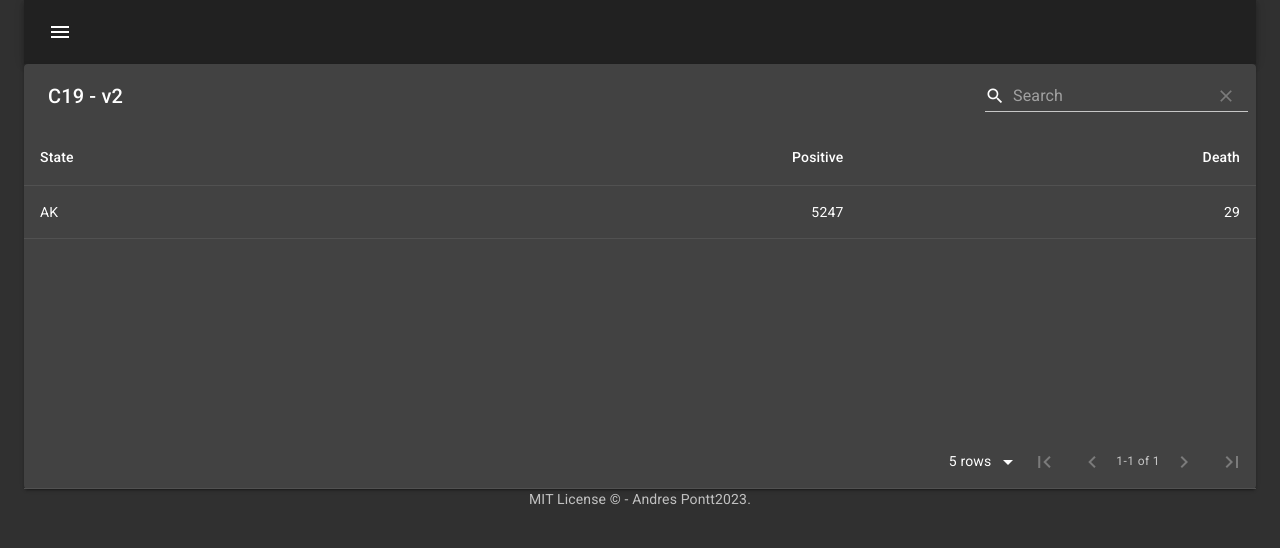
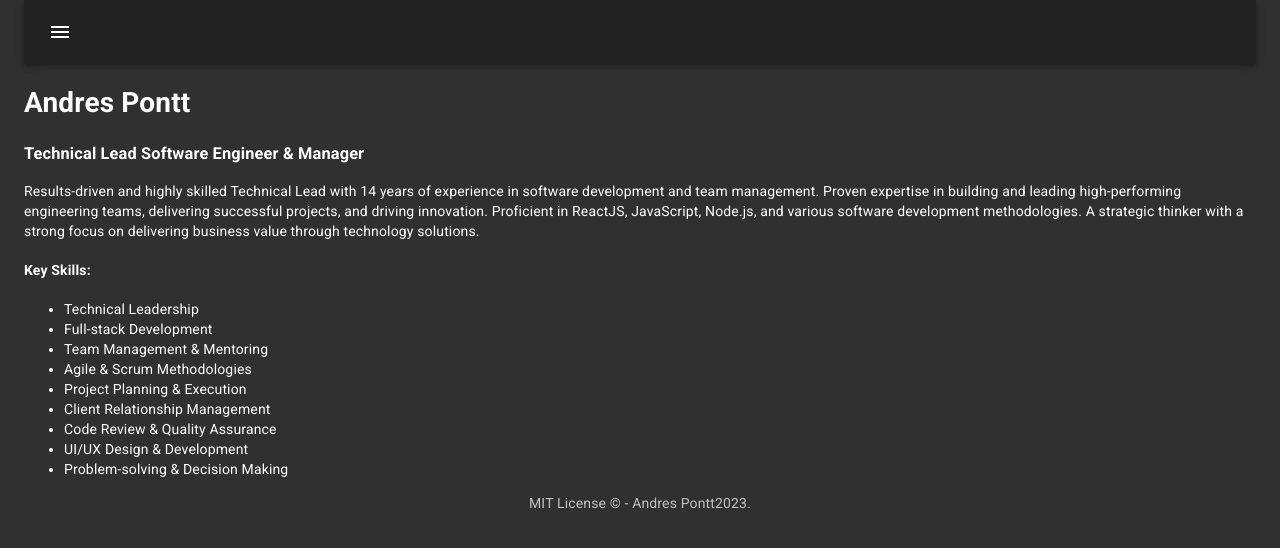
Before and after one commit to andrespontt/andrespontt.github.io.source, a React (Create React App) app: page / in a window 1280 px wide. Shown: the top 548 px of the page. Built offline with nearby package versions, Linux system fonts and the light colour scheme; no server answers.

Commit message:
add summary

```diff
--- a/src/App.js
+++ b/src/App.js
@@ -7,6 +7,7 @@ import { Switch, Route, Link, BrowserRouter as Router } from "react-router-dom";
 import ButtonAppBar from './components/ButtonAppBar';
 import grey from '@material-ui/core/colors/grey';
 import Podomoro from './components/Pomodoro';
+import ResumeSummary from './components/ResumeSummary';
 
 function Copyright() {
   return (
@@ -50,7 +51,7 @@ function App() {
           <ButtonAppBar />
           <Switch >
             <Route exact path="/">
-              <UsaDashboard />
+              <ResumeSummary />
             </Route>
             <Route path="/c19/">
               <UsaDashboard/>
--- /dev/null
+++ b/src/components/ResumeSummary.js
@@ -0,0 +1,29 @@
+import React from 'react';
+
+const ResumeSummary = () => {
+  return (
+    <div className="resume-summary">
+      <h1>Andres Pontt</h1>
+      <h3>Technical Lead Software Engineer & Manager</h3>
+      <p>
+        Results-driven and highly skilled Technical Lead with 14 years of experience in software development and team management. Proven expertise in building and leading high-performing engineering teams, delivering successful projects, and driving innovation. Proficient in ReactJS, JavaScript, Node.js, and various software development methodologies. A strategic thinker with a strong focus on delivering business value through technology solutions.
+      </p>
+      <div className="resume-skills">
+        <h4>Key Skills:</h4>
+        <ul>
+          <li>Technical Leadership</li>
+          <li>Full-stack Development</li>
+          <li>Team Management & Mentoring</li>
+          <li>Agile & Scrum Methodologies</li>
+          <li>Project Planning & Execution</li>
+          <li>Client Relationship Management</li>
+          <li>Code Review & Quality Assurance</li>
+          <li>UI/UX Design & Development</li>
+          <li>Problem-solving & Decision Making</li>
+        </ul>
+      </div>
+    </div>
+  );
+};
+
+export default ResumeSummary;
```
